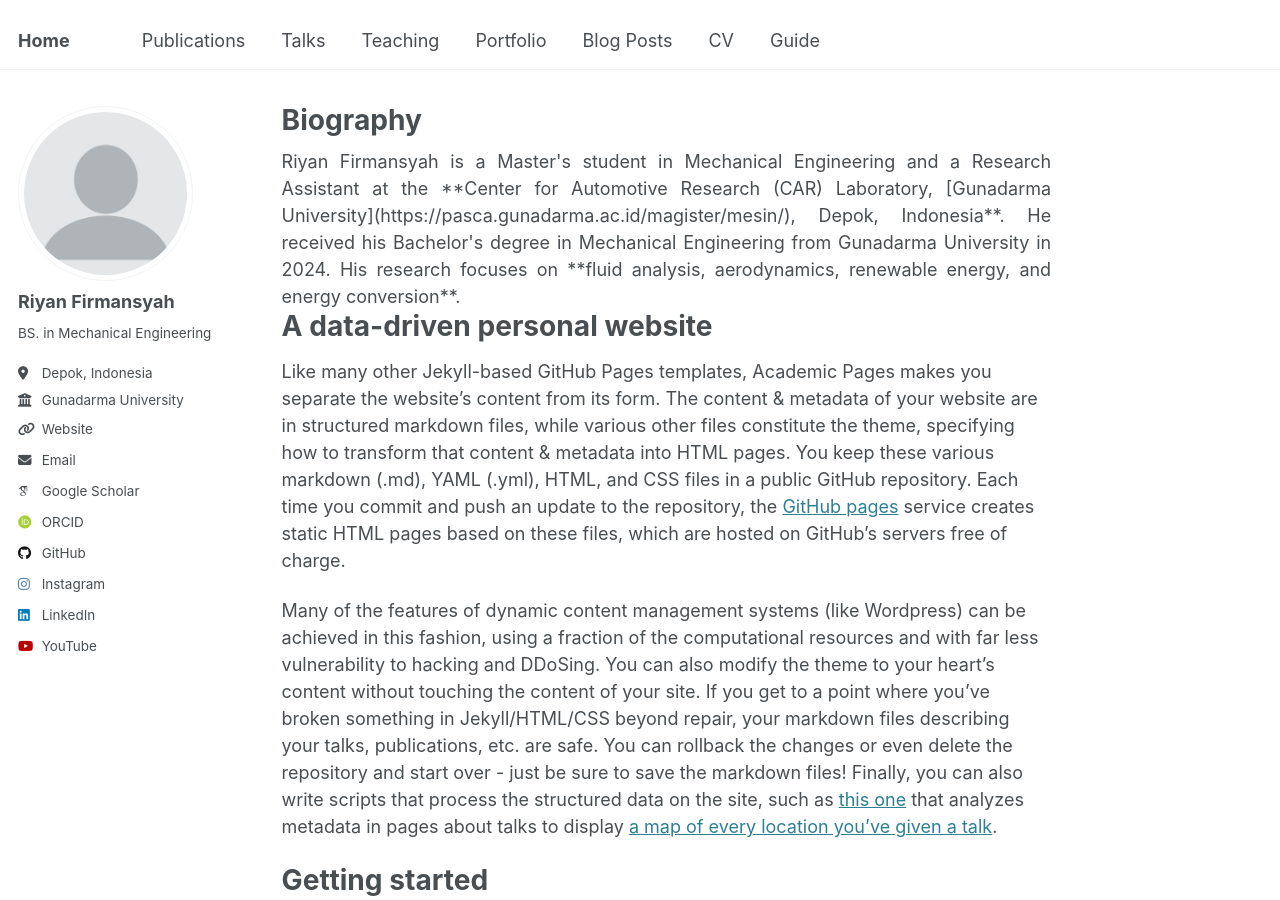
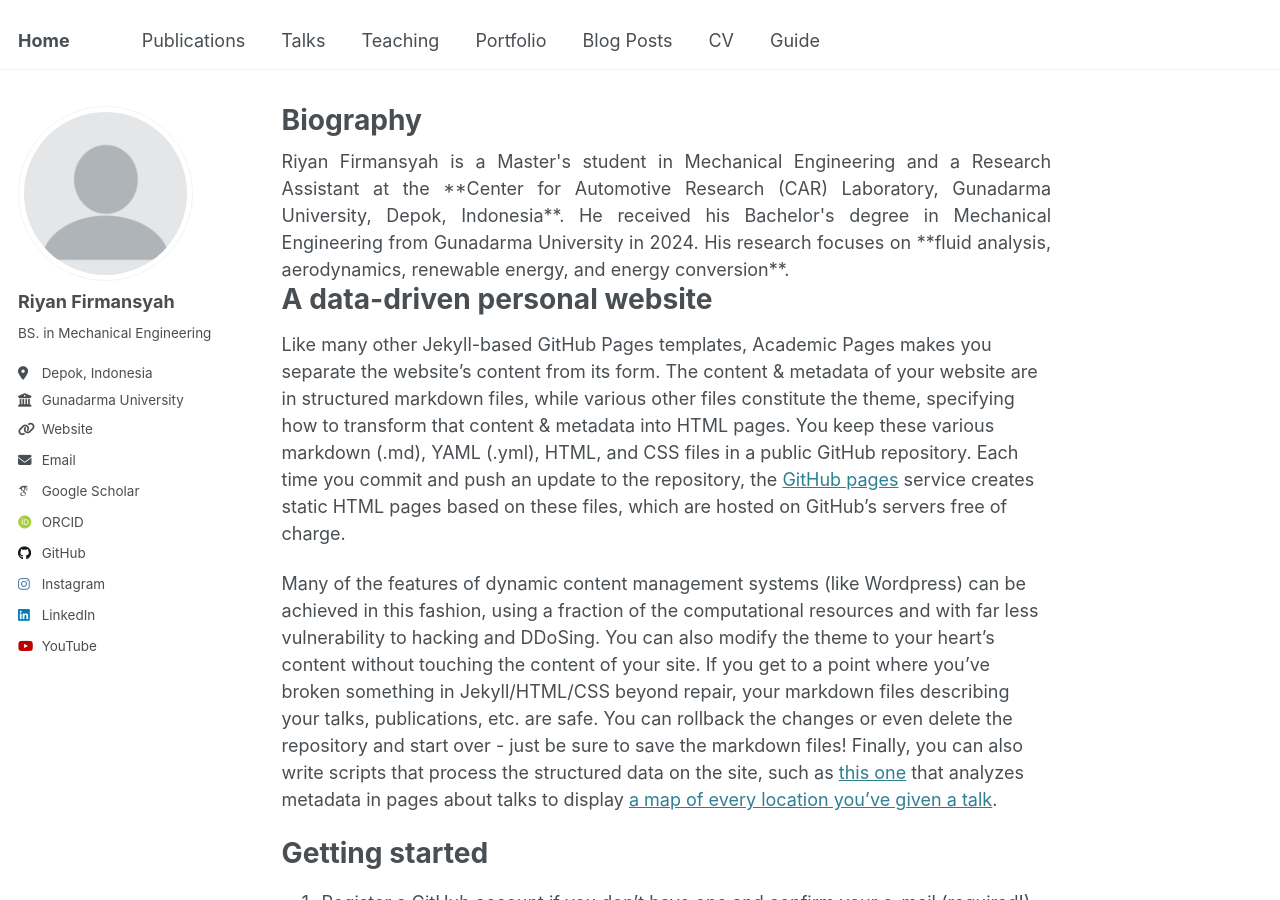
Before and after one commit to Arryanfr/arryanfr.github.io, a Jekyll site: the page built from _pages/about.md, in a window 1280 px wide and 900 px high. Built offline with Jekyll 4.4.1, drawn with Linux system fonts in a browser that asks for light colours; some web fonts are replaced.

Commit message:
Update about.md

```diff
--- a/_pages/about.md
+++ b/_pages/about.md
@@ -8,8 +8,14 @@ redirect_from:
 ---
 
 <div align="justify">
-Riyan Firmansyah is a Master's student in Mechanical Engineering and a Research Assistant at the **Center for Automotive Research (CAR) Laboratory, [Gunadarma University](https://pasca.gunadarma.ac.id/magister/mesin/), Depok, Indonesia**. He received his Bachelor's degree in Mechanical Engineering from Gunadarma University in 2024. His research focuses on **fluid analysis, aerodynamics, renewable energy, and energy conversion**.
+
+Riyan Firmansyah is a Master's student in Mechanical Engineering and a Research Assistant at the **Center for Automotive Research (CAR) Laboratory,
+<a href="https://pasca.gunadarma.ac.id/magister/mesin/" target="_blank" style="text-decoration: none; color: inherit;">Gunadarma University</a>, Depok, Indonesia**.
+He received his Bachelor's degree in Mechanical Engineering from Gunadarma University in 2024. His research focuses on **fluid analysis, aerodynamics, renewable energy, and energy conversion**.
+
 </div>
+
+
 
 A data-driven personal website
 ======
```
